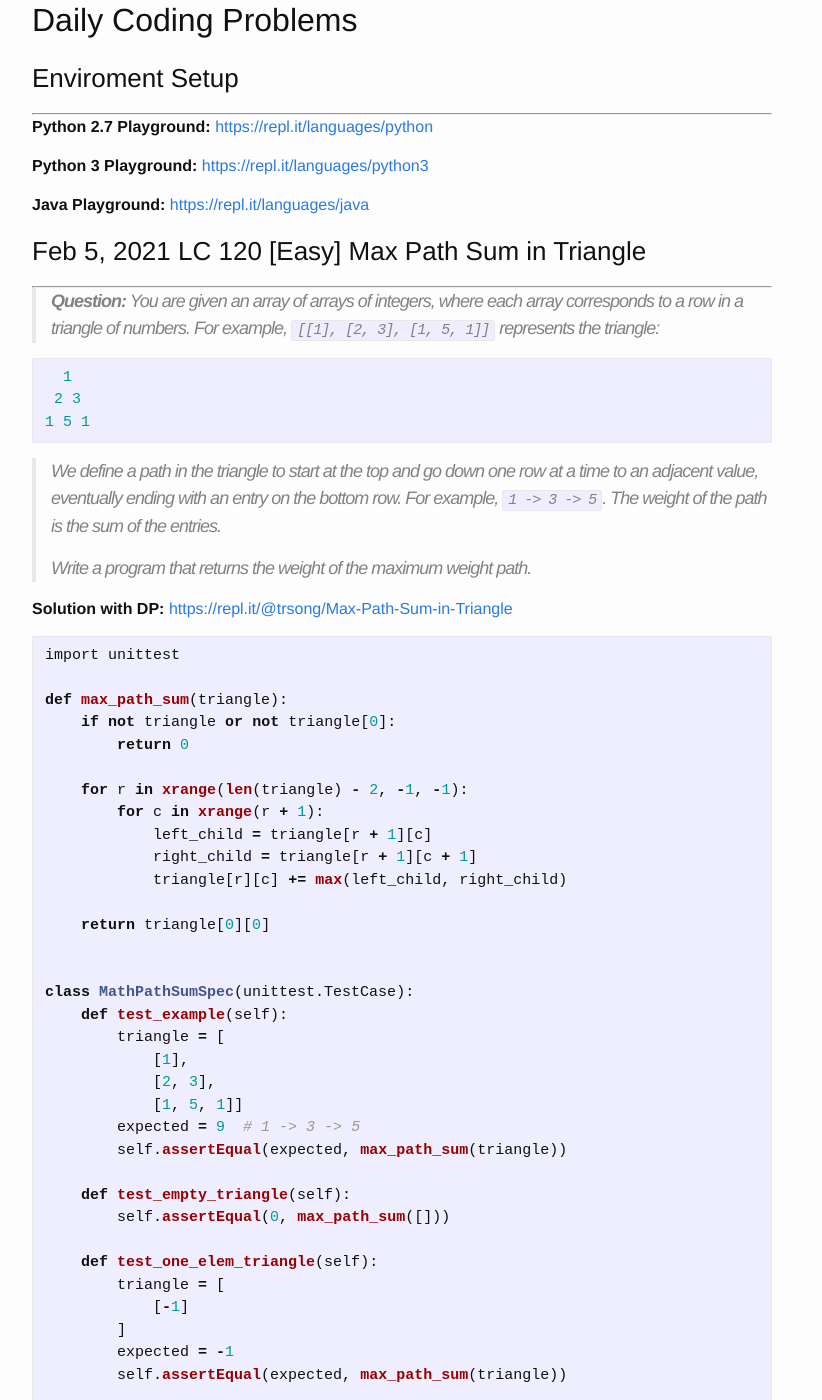
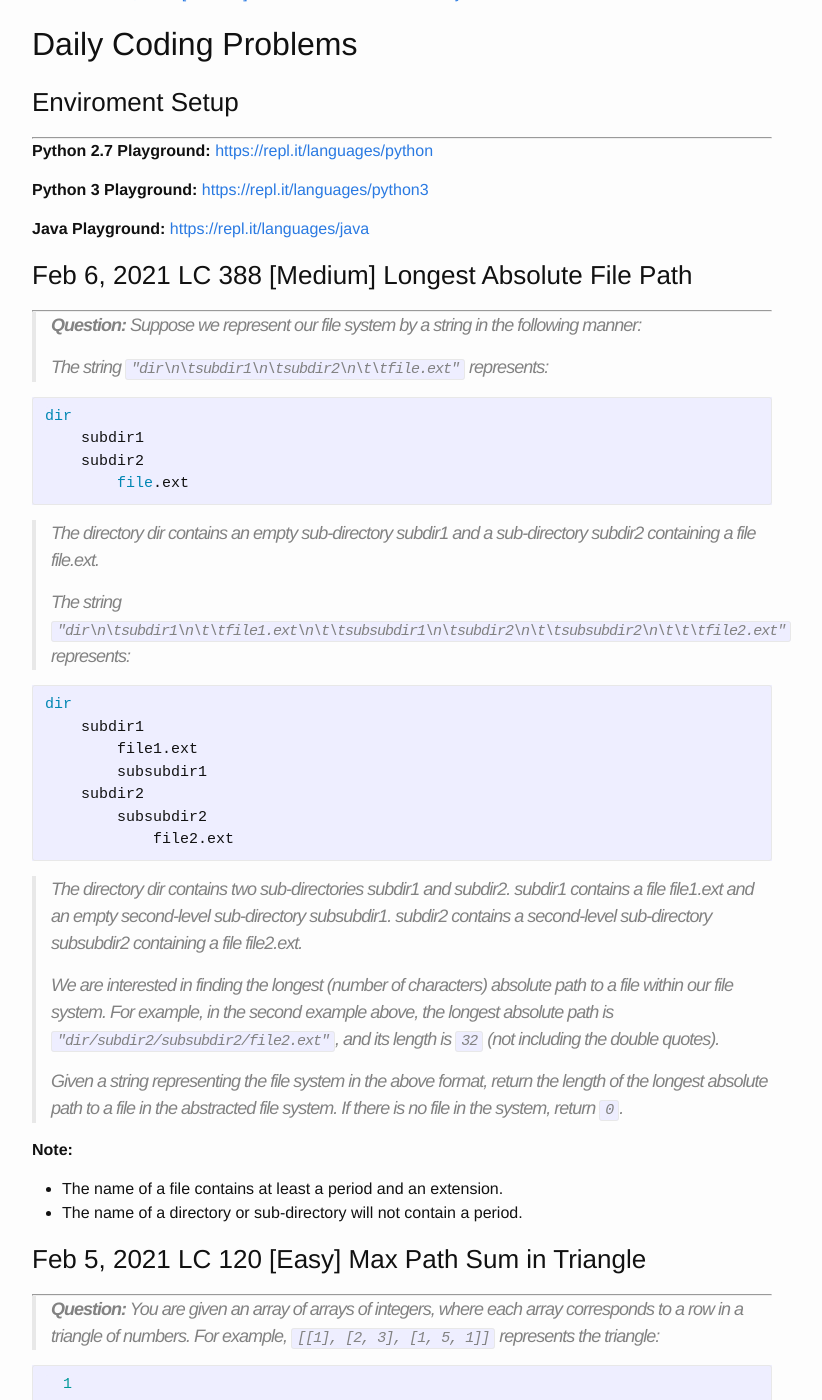
Before and after one commit to trsong/trsong.github.io, a Jekyll site: the page built from _posts/2021-02-01-DailyQuestionsFeb.md, in a window 1280 px wide and 1400 px high, scrolled down 387 px. Shown: the whole window, without its empty margins (238-1060 px from the left). Built offline with Jekyll 4.4.1, drawn with Linux system fonts in a browser that asks for light colours; some of the changed text lies outside the part shown.

Commit message:
Add Feb 5 question.

````diff
--- a/_posts/2021-02-01-DailyQuestionsFeb.md
+++ b/_posts/2021-02-01-DailyQuestionsFeb.md
@@ -17,6 +17,44 @@ categories: Python/Java
 **Python 3 Playground:** [https://repl.it/languages/python3](https://repl.it/languages/python3)
 
 **Java Playground:** [https://repl.it/languages/java](https://repl.it/languages/java)
+
+
+### Feb 6, 2021 LC 388 \[Medium\] Longest Absolute File Path
+---
+> **Question:** Suppose we represent our file system by a string in the following manner:
+>
+> The string `"dir\n\tsubdir1\n\tsubdir2\n\t\tfile.ext"` represents:
+
+```py
+dir
+    subdir1
+    subdir2
+        file.ext
+```
+
+> The directory dir contains an empty sub-directory subdir1 and a sub-directory subdir2 containing a file file.ext.
+>
+> The string `"dir\n\tsubdir1\n\t\tfile1.ext\n\t\tsubsubdir1\n\tsubdir2\n\t\tsubsubdir2\n\t\t\tfile2.ext"` represents:
+
+```py
+dir
+    subdir1
+        file1.ext
+        subsubdir1
+    subdir2
+        subsubdir2
+            file2.ext
+```
+
+> The directory dir contains two sub-directories subdir1 and subdir2. subdir1 contains a file file1.ext and an empty second-level sub-directory subsubdir1. subdir2 contains a second-level sub-directory subsubdir2 containing a file file2.ext.
+>
+> We are interested in finding the longest (number of characters) absolute path to a file within our file system. For example, in the second example above, the longest absolute path is `"dir/subdir2/subsubdir2/file2.ext"`, and its length is `32` (not including the double quotes).
+>
+> Given a string representing the file system in the above format, return the length of the longest absolute path to a file in the abstracted file system. If there is no file in the system, return `0`.
+
+**Note:**
+- The name of a file contains at least a period and an extension.
+- The name of a directory or sub-directory will not contain a period.
 
 
 ### Feb 5, 2021 LC 120 \[Easy\] Max Path Sum in Triangle
````
